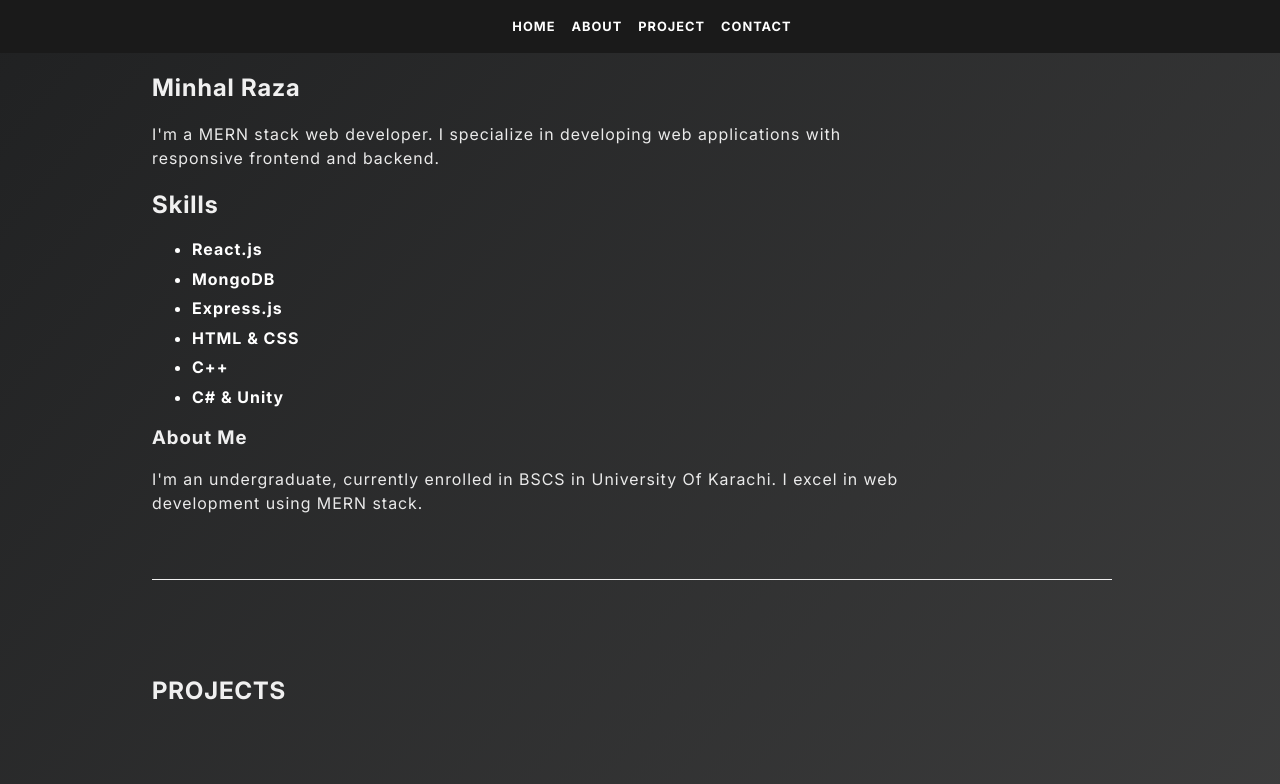
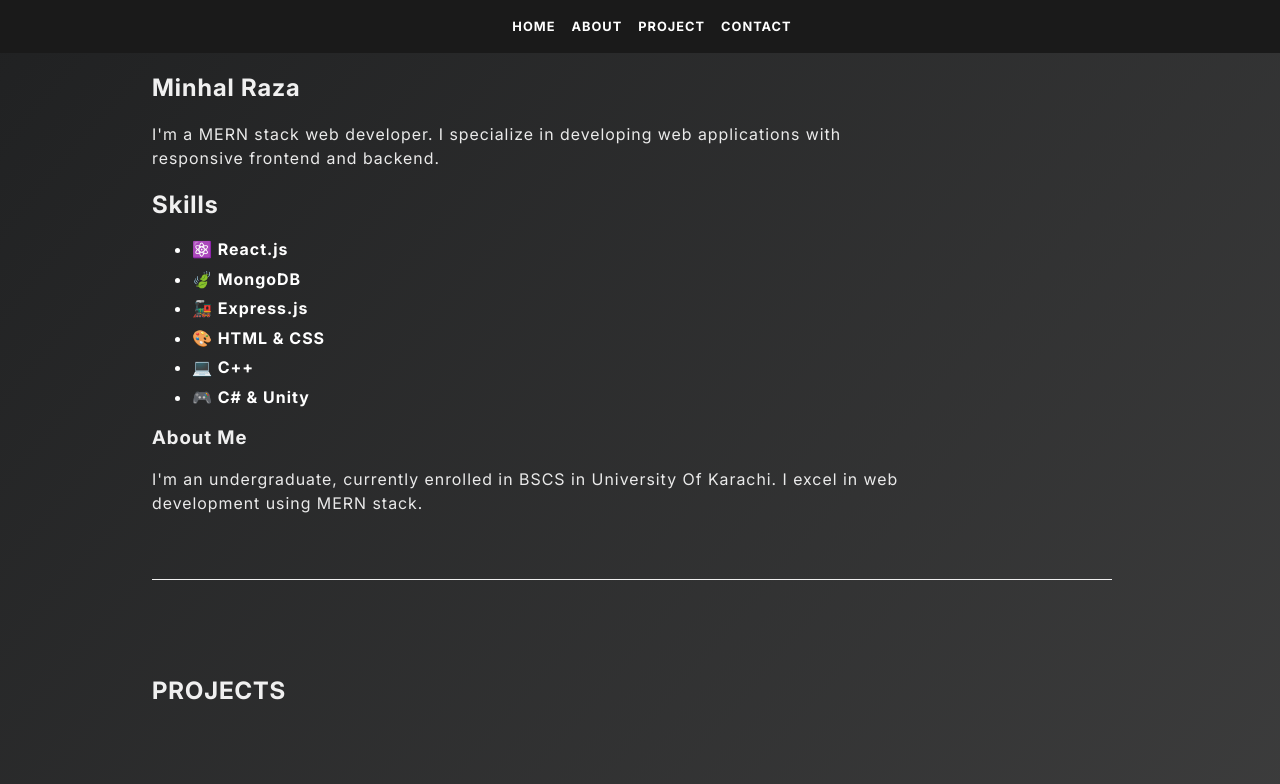
Before and after one commit to Solid09/portfolioWeb, a React (Vite) app: page / in a window 1280 px wide. Shown: the top 784 px of the page. Built offline with nearby package versions, Linux system fonts and the light colour scheme.

Commit message:
finishing v9

```diff
--- a/src/components/mainPage/home.jsx
+++ b/src/components/mainPage/home.jsx
@@ -18,12 +18,12 @@ function home() {
             <strong
               style={{ display: "flex", flexDirection: "column", gap: ".6rem" }}
             >
-              <li>React.js</li>
-              <li>MongoDB</li>
-              <li>Express.js</li>
-              <li>HTML & CSS</li>
-              <li>C++</li>
-              <li>C# & Unity</li>
+              <li>⚛️ React.js</li>
+              <li>🍃 MongoDB</li>
+              <li>🚂 Express.js</li>
+              <li>🎨 HTML & CSS</li>
+              <li>💻 C++</li>
+              <li>🎮 C# & Unity</li>
             </strong>
           </ul>
           <h3>About Me</h3>
```
